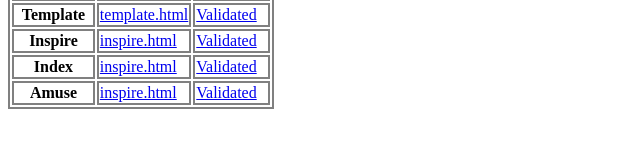
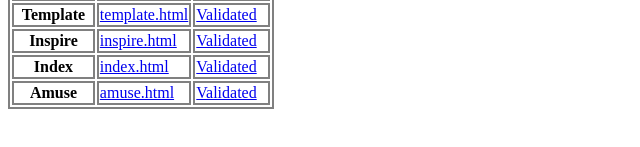
Before and after one commit to Akinsou/Akinsou.github.io, a plain HTML site: page test.html in a window 1280 px wide. Shown: the part 133-280 px from the top of the page, 0-640 px from the left. Drawn offline with Linux system fonts and the light colour scheme.

Commit message:
Update test.html

```diff
--- a/test.html
+++ b/test.html
@@ -33,12 +33,12 @@
         </tr>
         <tr>
             <th>Index</th>
-            <td><a href="https://Akinsou.github.io/index.html">inspire.html</a></td>
+            <td><a href="https://Akinsou.github.io/index.html">index.html</a></td>
             <td><a href="https://validator.w3.org/nu/?showsource=yes&doc=https%3A%2F%2Fakinsou.github.io%2Findex.html">Validated</a></td>
         </tr>
         <tr>
             <th>Amuse</th>
-            <td><a href="https://Akinsou.github.io/amuse.html">inspire.html</a></td>
+            <td><a href="https://Akinsou.github.io/amuse.html">amuse.html</a></td>
             <td><a href="https://validator.w3.org/nu/?showsource=yes&doc=https%3A%2F%2Fakinsou.github.io%2Famuse.html">Validated</a></td>
         </tr>
 
```
